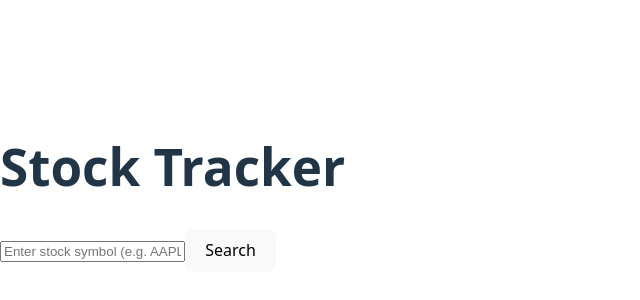
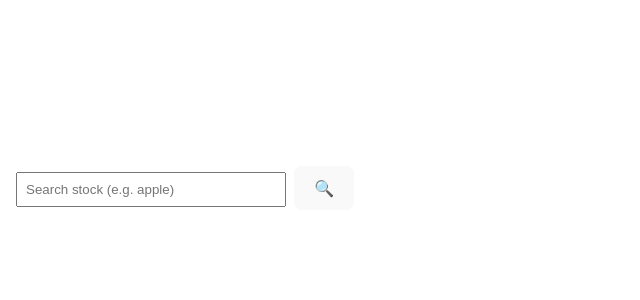
Before and after one commit to UTSAV0601/StoxMarket-app, a React (Vite) app in the folder frontend/: page / in a window 1280 px wide. Shown: the part 212-512 px from the top of the page, without its empty margins (0-640 px from the left). Built offline with nearby package versions, Linux system fonts and the light colour scheme.

Commit message:
connected searchbar and improved routing and auto suggest

```diff
--- a/frontend/package.json
+++ b/frontend/package.json
@@ -12,7 +12,8 @@
   "dependencies": {
     "axios": "^1.10.0",
     "react": "^19.1.0",
-    "react-dom": "^19.1.0"
+    "react-dom": "^19.1.0",
+    "react-router-dom": "^7.7.1"
   },
   "devDependencies": {
     "@eslint/js": "^9.30.1",
--- a/frontend/src/App.jsx
+++ b/frontend/src/App.jsx
@@ -1,11 +1,15 @@
+import { BrowserRouter, Routes, Route } from 'react-router-dom';
 import SearchBar from './components/SearchBar';
+import StockPage from './components/StockDetail';
 
 function App() {
   return (
-    <div>
-      <h1>Stock Tracker</h1>
-      <SearchBar />
-    </div>
+    <BrowserRouter>
+      <Routes>
+        <Route path="/" element={<SearchBar />} />
+        <Route path="/stock/:symbol" element={<StockPage />} />
+      </Routes>
+    </BrowserRouter>
   );
 }
 
--- a/frontend/src/components/SearchBar.jsx
+++ b/frontend/src/components/SearchBar.jsx
@@ -1,41 +1,73 @@
-import React, { useState } from 'react';
-import axios from 'axios';
-import StockDetail from './StockDetail';
+import { useState } from "react";
+import axios from "axios";
+import { useNavigate } from "react-router-dom";
 
-const SearchBar = () => {
-  const [symbol, setSymbol] = useState('');
-  const [data, setData] = useState(null);
-  const [error, setError] = useState('');
-  const [loading, setLoading] = useState(false);
+function SearchBar() {
+  const [query, setQuery] = useState("");
+  const [suggestions, setSuggestions] = useState([]);
+  const navigate = useNavigate();
 
-  const fetchStock = async () => {
-    setLoading(true);
-    setError('');
+  const handleSearch = async () => {
+    if (query) {
+      navigate(`/stock/${query}`);
+    }
+  };
+
+  const handleSuggestionClick = (symbol) => {
+    navigate(`/stock/${symbol}`);
+  };
+
+  const fetchSuggestions = async (value) => {
     try {
-      const res = await axios.get(`http://localhost:8000/api/stock/${symbol}`);
-      setData(res.data);
+      const res = await axios.get(`http://localhost:8000/api/search/${value}`);
+      setSuggestions(res.data.bestMatches || []);
     } catch (err) {
-      setError('Invalid symbol or server error.');
-    } finally {
-      setLoading(false);
+      console.error("Suggestion fetch failed", err);
+    }
+  };
+
+  const handleChange = (e) => {
+    const value = e.target.value;
+    setQuery(value);
+    if (value.length > 1) {
+      fetchSuggestions(value);
+    } else {
+      setSuggestions([]);
     }
   };
 
   return (
-    <div>
+    <div style={{ padding: "1rem" }}>
       <input
-        type="text"
-        value={symbol}
-        placeholder="Enter stock symbol (e.g. AAPL)"
-        onChange={(e) => setSymbol(e.target.value)}
+        value={query}
+        onChange={handleChange}
+        placeholder="Search stock (e.g. apple)"
+        style={{ padding: "0.5rem", width: "250px" }}
       />
-      <button onClick={fetchStock}>Search</button>
+      <button onClick={handleSearch} style={{ marginLeft: "0.5rem" }}>
+        🔍
+      </button>
 
-      {loading && <p>Loading...</p>}
-      {error && <p style={{ color: 'red' }}>{error}</p>}
-      {data && <StockDetail data={data} />}
+      {suggestions.length > 0 && (
+        <ul style={{ listStyle: "none", marginTop: "0.5rem" }}>
+          {suggestions.map((item, idx) => (
+            <li
+              key={idx}
+              onClick={() => handleSuggestionClick(item["1. symbol"])}
+              style={{
+                cursor: "pointer",
+                padding: "0.3rem",
+                border: "1px solid #ccc",
+                marginTop: "2px",
+              }}
+            >
+              {item["1. symbol"]} – {item["2. name"]}
+            </li>
+          ))}
+        </ul>
+      )}
     </div>
   );
-};
+}
 
 export default SearchBar;
--- a/frontend/src/components/StockDetail.jsx
+++ b/frontend/src/components/StockDetail.jsx
@@ -1,23 +1,53 @@
-import React from 'react';
+import { useParams } from "react-router-dom";
+import { useEffect, useState } from "react";
+import axios from "axios";
 
-const StockDetail = ({ data }) => {
-  if (!data) return null;
+function StockDetail() {
+  const { symbol } = useParams();
+  const [stockData, setStockData] = useState(null);
 
-  const timeSeries = data['Time Series (Daily)'];
-  const latestDate = Object.keys(timeSeries)[0];
-  const details = timeSeries[latestDate];
+  useEffect(() => {
+    async function fetchData() {
+      try {
+        const res = await axios.get(`http://localhost:8000/api/stock/${symbol}`);
+        setStockData(res.data);
+      } catch (error) {
+        console.error("Failed to fetch stock data", error);
+      }
+    }
+    fetchData();
+  }, [symbol]);
+
+  const getLatestData = () => {
+    if (
+      stockData &&
+      stockData["Time Series (Daily)"] &&
+      Object.keys(stockData["Time Series (Daily)"]).length > 0
+    ) {
+      const date = Object.keys(stockData["Time Series (Daily)"])[0];
+      return {
+        date,
+        ...stockData["Time Series (Daily)"][date],
+      };
+    }
+    return null;
+  };
+
+  const latest = getLatestData();
+
+  if (!latest) return <div>Loading stock data...</div>;
 
   return (
-    <div className="stock-card">
-      <h2>{data['Meta Data']['2. Symbol']}</h2>
-      <p><strong>Date:</strong> {latestDate}</p>
-      <p><strong>Open:</strong> {details['1. open']}</p>
-      <p><strong>High:</strong> {details['2. high']}</p>
-      <p><strong>Low:</strong> {details['3. low']}</p>
-      <p><strong>Close:</strong> {details['4. close']}</p>
-      <p><strong>Volume:</strong> {details['5. volume']}</p>
+    <div style={{ margin: "2rem", padding: "2rem", border: "1px solid #ddd", borderRadius: "8px", maxWidth: "400px" }}>
+      <h2>{symbol.toUpperCase()} - Stock Details</h2>
+      <p><strong>Date:</strong> {latest.date}</p>
+      <p><strong>Open:</strong> {latest["1. open"]}</p>
+      <p><strong>High:</strong> {latest["2. high"]}</p>
+      <p><strong>Low:</strong> {latest["3. low"]}</p>
+      <p><strong>Close:</strong> {latest["4. close"]}</p>
+      <p><strong>Volume:</strong> {latest["5. volume"]}</p>
     </div>
   );
-};
+}
 
 export default StockDetail;
```
Also changed, not shown: 1 other file (tests, documents, lock files or other folders).
